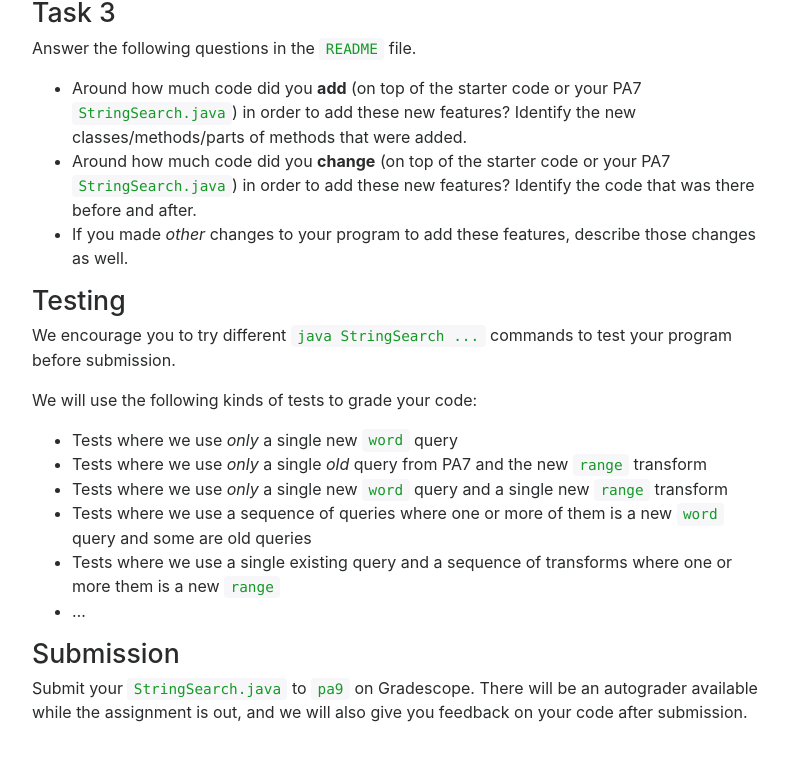
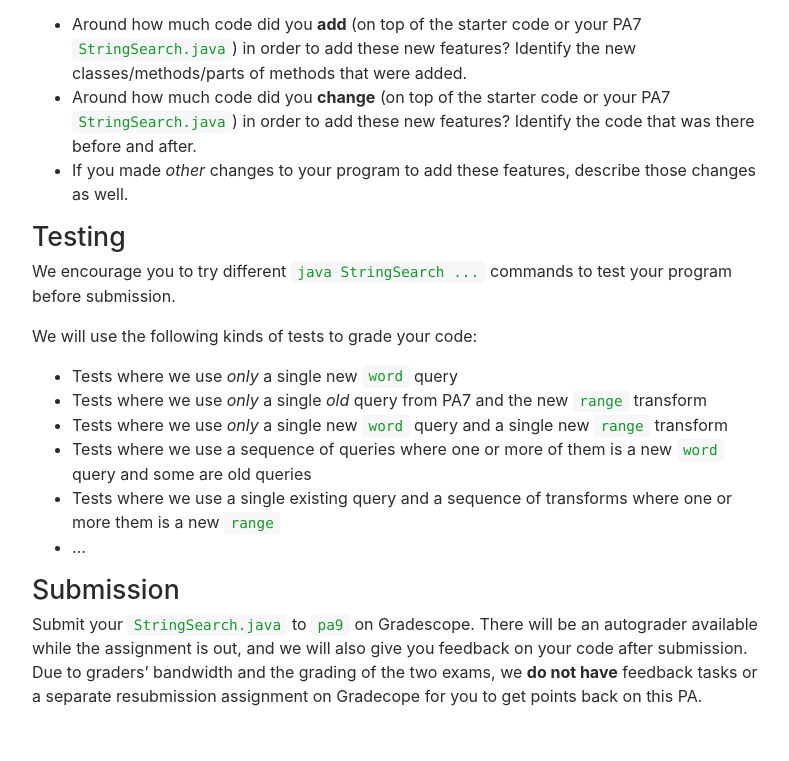
Before and after one commit to ucsd-cse11-s20/ucsd-cse11-s20.github.io, a Jekyll site: the page built from pa9/index.md, in a window 1280 px wide and 900 px high, scrolled down 1859 px. Shown: the top 761 px of the window, without its empty margins (243-1032 px from the left). Built offline with Jekyll 4.4.1, drawn with Linux system fonts in a browser that asks for light colours; nearby versions of some CDN libraries; some of the changed text lies outside the part shown.

Commit message:
Update index.md

```diff
--- a/pa9/index.md
+++ b/pa9/index.md
@@ -115,4 +112,6 @@ We will use the following kinds of tests to grade your code:
 
 Submit your `StringSearch.java` to `pa9` on Gradescope. There will be an
 autograder available while the assignment is out, and we will also give you
-feedback on your code after submission.
+feedback on your code after submission. Due to graders' bandwidth and the
+grading of the two exams, we **do not have** feedback tasks or a separate
+resubmission assignment on Gradecope for you to get points back on this PA.
```
Also changed, not shown: other parts of pa9/index.md (+0 -3 lines).
